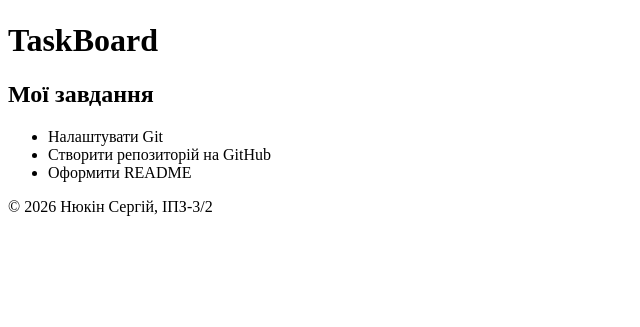
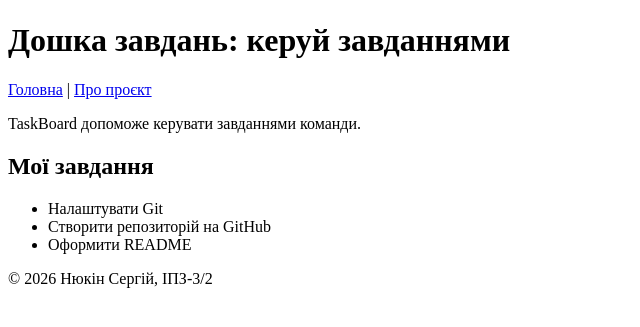
Before and after one commit to Sigma-sergay/taskboard, a plain HTML site: page index.html in a window 1280 px wide. Shown: the part 75-402 px from the top of the page, without its empty margins (0-640 px from the left). Drawn offline with Linux system fonts and the light colour scheme.

Commit message:
Додати опис проєкту і навігацію на головну

```diff
--- a/index.html
+++ b/index.html
@@ -8,9 +8,14 @@
 <body>
   <header>
     <img src="images/logo.png" alt="Логотип TaskBoard" width="64" height="64">
-    <h1>TaskBoard</h1>
+    <h1>Дошка завдань: керуй завданнями</h1>
+    <nav>
+      <a href="index.html">Головна</a> |
+      <a href="about.html">Про проєкт</a>
+    </nav>
   </header>
   <main>
+    <p>TaskBoard допоможе керувати завданнями команди.</p>
     <h2>Мої завдання</h2>
     <ul>
       <li>Налаштувати Git</li>
```
